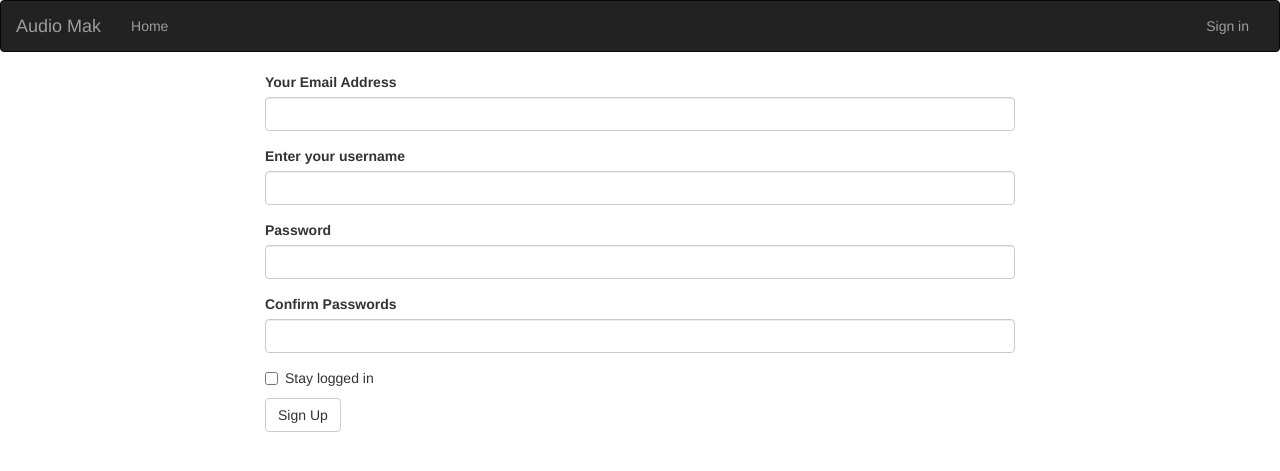
After one commit to Mash14/Audio-mak, a Flask app: page /authenticate/register in a window 1280 px wide. The commit adds this page. Shown: the top 471 px of the page. Run offline with Flask 2, Linux system fonts and the light colour scheme; parts of the project's set-up code (start-up, migrations or seed data) failed here and were passed over; some libraries are stand-ins or nearby versions.

Commit message:
Add the registration form and login form

```diff
--- a/app/auth/__init__.py
+++ b/app/auth/__init__.py
@@ -2,4 +2,4 @@ from flask import Blueprint
 
 auth = Blueprint('auth',__name__)
 
-from . import views
+from . import views,forms
--- /dev/null
+++ b/app/auth/forms.py
@@ -0,0 +1,29 @@
+from flask_wtf import FlaskForm
+from wtforms import StringField,PasswordField,BooleanField,SubmitField
+from wtforms.validators import Required,Email,EqualTo
+from wtforms import ValidationError
+from ..models import User
+
+
+class RegistrationForm(FlaskForm):
+    email = StringField('Your Email Address',validators=[Required(),Email()])
+    username = StringField('Enter your username',validators = [Required()])
+    password = PasswordField('Password',validators = [Required(), EqualTo('password_confirm',message = 'Passwords must match')])
+    password_confirm = PasswordField('Confirm Passwords',validators = [Required()])
+    remember = BooleanField('Stay logged in')
+    submit = SubmitField('Sign Up')
+
+    def validate_email(self,data_field):
+        if User.query.filter_by(email =data_field.data).first():
+            raise ValidationError('There is an account with that email')
+
+    def validate_username(self,data_field):
+        if User.query.filter_by(username = data_field.data).first():
+            raise ValidationError('That username is taken')
+
+
+class LoginForm(FlaskForm):
+    email = StringField('Your Email Address',validators=[Required(),Email()])
+    password = PasswordField('Password',validators =[Required()])
+    remember = BooleanField('Remember me')
+    submit = SubmitField('Sign In')
--- a/app/auth/views.py
+++ b/app/auth/views.py
@@ -1,6 +1,39 @@
-from flask import render_template
+from flask import render_template,redirect,url_for,flash,request
 from . import auth
+from flask_login import login_user,logout_user,login_required
+from ..models import User
+from .forms import LoginForm,RegistrationForm
+from .. import db
 
-@auth.route('/login')
+@auth.route('/login',methods=['GET','POST'])
 def login():
-    return render_template('auth/login.html')
+    login_form = LoginForm()
+    if login_form.validate_on_submit():
+        user = User.query.filter_by(email = login_form.email.data).first()
+        if user is not None and user.verify_password(login_form.password.data):
+            login_user(user,login_form.remember.data)
+            return redirect(request.args.get('next') or url_for('main.index'))
+
+        flash('Invalid username or Password')
+
+    title = "AudioMak login"
+    return render_template('auth/login.html',login_form = login_form,title=title)
+
+
+@auth.route('/logout')
+@login_required
+def logout():
+    logout_user()
+    return redirect(url_for("main.index"))
+
+
+@auth.route('/register',methods = ["GET","POST"])
+def register():
+    form = RegistrationForm()
+    if form.validate_on_submit():
+        user = User(email = form.email.data, username = form.username.data,password = form.password.data)
+        db.session.add(user)
+        db.session.commit()
+        return redirect(url_for('auth.login'))
+    title = "New Account"
+    return render_template('auth/register.html',registration_form = form,title = title)
--- /dev/null
+++ b/app/templates/auth/register.html
@@ -0,0 +1,17 @@
+{% extends 'base.html' %}
+{% import 'bootstrap/wtf.html' as wtf %}
+
+{% block content %}
+<div class="container">
+    <div class="row">
+        <div class="col-md-2"> </div>
+        <div class="col-md-8">
+
+            {{wtf.quick_form(registration_form)}}
+
+        </div>
+        <div class="col-md-2"></div>
+    </div>
+</div>
+
+{% endblock%}
--- a/app/templates/navbar.html
+++ b/app/templates/navbar.html
@@ -12,6 +12,16 @@
         <div class="navbar-collapse collapse">
             <ul class="nav navbar-nav">
                 <li><a href="/">Home</a></li>
+            </ul>
+            <ul class="nav navbar-nav navbar-right">
+                {% if current_user.is_authenticated %}
+                <li style="color: white;padding: 15px;">{{current_user.usaname}}</li>
+                <li><a href="{{url_for('main.profile',uname=current_user.username)}}">Profile</a></li>
+                <li><a href="{{url_for('auth.logout')}}">Sign out</a></li>
+                {% else %}
+                <li><a href="{{url_for('auth.login')}}">Sign in</a></li>
+                {% endif %}
+            </ul>
         </div>
 
     </div>
--- a/config.py
+++ b/config.py
@@ -5,6 +5,7 @@ class Config:
     '''
     General configuration parent class
     '''
+    SECRET_KEY = os.environ.get('SECRET_KEY')
     SQLALCHEMY_DATABASE_URI = 'postgresql+psycopg2://mash:password@localhost/audio'
 
 
--- /dev/null
+++ b/instance/config.py
@@ -0,0 +1 @@
+SECRET_KEY = 'hvhfvb4873try7hf74rhfu849'
```
Also changed, not shown: app/models.py (+7 -1 lines), app/templates/auth/login.html (+24 -0 lines), migrations/versions/88bbaf5379a5_add_the_email_column.py (added, +30 -0 lines).
